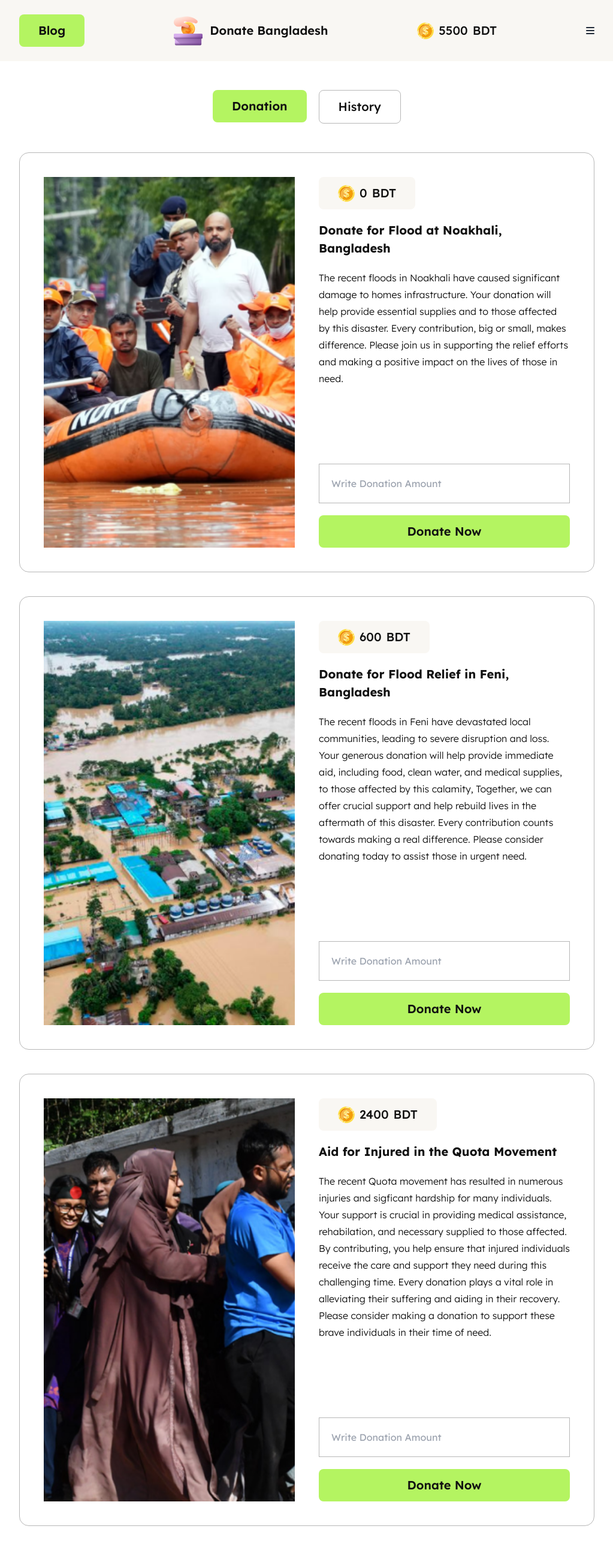
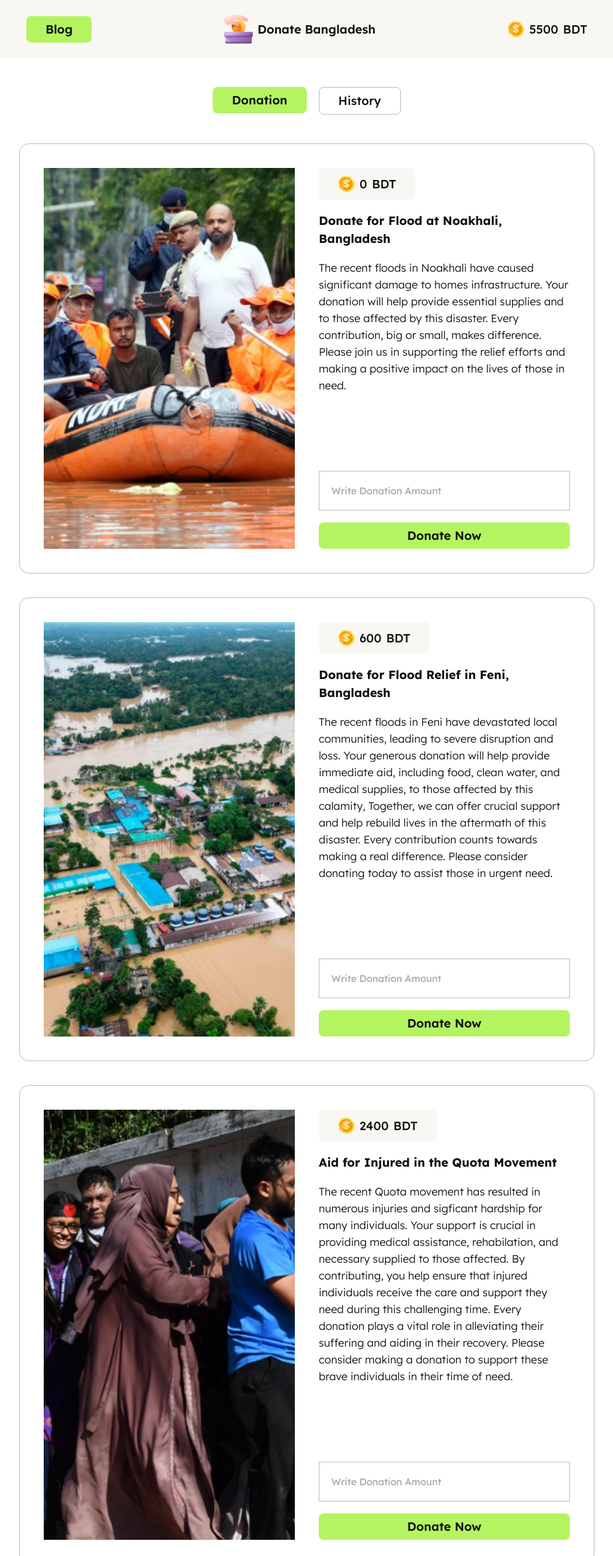
Before and after one commit to Sahajewel/batch-10-A5, a plain HTML site: page index.html in a window 1280 px wide. Shown: the top 2594 px of the page at 60% size, without its empty margins (128-1151 px from the left). Drawn offline with nearby package versions, Linux system fonts and the light colour scheme.

Commit message:
again check responsive

```diff
--- a/index.html
+++ b/index.html
@@ -42,7 +42,7 @@
               }
             },
             screens: {
-              xs: '460px',
+              xs: '340px',
               sm: '640px',
               md: '768px',
               lg: '1024px',
@@ -57,43 +57,41 @@
 <body class="font-lexend bg-white">
     <header id="header" class="sticky top-0">
        <section class="bg-deepWhite py-6">
-        <nav class="flex items-center justify-between w-3/4 mx-auto">
-            <div ><a href="./blog.html"> <button class="bg-green py-3 px-8 text-black font-600 rounded-lg text-20">Blog</button></a></div>
+        <nav class="flex items-center justify-between xs:w-full md:w-3/4 lg:w-3/4 mx-auto">
+            <div class="xs:pl-3"><a href="./blog.html"> <button class="bg-green py-3 xs:px-5 md:px-8 lg:px-8 text-black font-600 rounded-lg xs:text-sm md:text-20 lg:text-20 ">Blog</button></a></div>
 
 
-            <div class="flex justify-center items-center">
-                <div><img src="./assets/logo.png" alt="This is a image which is donate"></div>
-                <div class="text-20 font-600 text-black ml-3">Donate Bangladesh</div>
+            <div class="flex justify-between items-center">
+                <div><img class="xs:w-6 md:w-10 lg:w-12" src="./assets/logo.png" alt="This is a image which is donate"></div>
+                <div class="xs:text-sm md:text-20 lg:text-20 font-600 text-black ml-2 ">Donate Bangladesh</div>
             </div>
-            <div class="flex justify-center items-center">
+            <div class="flex justify-center items-center mr-3">
                 <div><img  src="./assets/coin.png" alt="This is coin image"></div>
-                <div class="font-500 text-20 text-black ml-2"><span id="total-money">5500</span><span class="ml-2">BDT</span></div>
+                <div class="font-500 text-20 text-black ml-2 xs:text-sm md:text-20 lg:text-20"><span id="total-money">5500</span><span class="ml-2">BDT</span></div>
             </div>
-            <div>
-              <i class="fa-solid fa-bars"></i>
-            </div>
+
         </nav>
        </section>
        <div class="flex justify-center mt-12 mb-6 pb-6">
-        <div class="mr-5"> <button id="donattion-btn"  class="bg-green py-3 px-8 text-black font-600 rounded-lg text-20">Donation</button></div>
-        <div> <button id="history-btn"  class="bg-[#11111] border border-gray py-3 px-8 text-black font-500 rounded-lg text-20">History</button></div>
+        <div class="mr-5"> <button id="donattion-btn"  class="bg-green py-3 px-8 text-black font-600 rounded-lg xs:text-sm md:text-20 lg:text-20">Donation</button></div>
+        <div> <button id="history-btn"  class="bg-[#11111] border border-gray py-3 px-8 text-black font-500 rounded-lg xs:text-sm md:text-20 lg:text-20">History</button></div>
        </div>
     </header>
     <main>
         <section id="main-section">
             <div class=" w-3/4 mx-auto grid  grid-cols-2 gap-10 border border-gray rounded-2xl p-10 mb-10">
-                <div class="xs:col-span-full md:col-span-full lg:col-span-1">
+                <div class="xs:col-span-full md:col-span-full lg:col-span-1 ">
                     <img class="w-full h-full object-cover" src="./assets/noakhali.png" alt="This is a noakhali image">
                 </div>
-                <div class="xs:col-span-full md:col-span-full lg:col-span-1">
+                <div class="xs:col-span-full md:col-span-full lg:col-span-1 ">
 
                         <div class="mb-5">
-                            <button class="flex items-center justify-center bg-deepWhite py-3 px-8 text-black font-500 rounded-lg text-20"><img src="./assets/coin.png" alt="coin image"><span id="noakhali-donation" class="ml-2">0</span><span class="ml-2">BDT</span></button>
+                            <button class="flex items-center justify-center bg-deepWhite py-3 px-8 text-black font-500 rounded-lg xs:text-sm md:text-20 lg:text-20"><img src="./assets/coin.png" alt="coin image"><span id="noakhali-donation" class="ml-2">0</span><span class="ml-2">BDT</span></button>
                         </div>
-                        <div class="mb-5 font-700 text-20 text-black">
+                        <div class="mb-5 font-700 xs:text-md md:text-20 lg:text-20 text-black">
                            Donate for Flood at Noakhali, Bangladesh
                         </div>
-                        <div class="mb-32 text-black leading-7 text-16 font-300">
+                        <div class="mb-32 text-black  xs:text-sm md:text-md lg:text-lg  font-300">
                             The recent floods in Noakhali have caused significant damage to homes infrastructure. Your donation will help provide essential supplies and to those affected by this disaster. Every contribution, big or small, makes difference. Please join us in supporting the relief efforts and making a positive impact on the lives of those in need.
                         </div>
                         <div class="mb-5">
@@ -102,7 +100,7 @@
                         <div>
                              <button onclick="my_modal_1.showModal()"
 
-                              id="noakhali-btn"  class="w-full bg-green py-3 px-8 text-black font-600 rounded-lg text-20">Donate Now</button>
+                              id="noakhali-btn"  class="w-full bg-green py-3 px-8 text-black font-600 rounded-lg xs:text-sm md:text-20 lg:text-20">Donate Now</button>
                             </div>
                             <dialog id="my_modal_1" class="modal">
                               <div class="modal-box">
@@ -128,20 +126,20 @@
                 </div>
                 <div class="xs:col-span-full md:col-span-full lg:col-span-1">
 
-                        <div class="mb-5">
-                            <button class="flex items-center justify-center bg-deepWhite py-3 px-8 text-black font-500 rounded-lg text-20"><img src="./assets/coin.png" alt="coin image"><span id="feni-donation" class="ml-2">600</span><span class="ml-2">BDT</span></button>
+                        <div class="mb-5 ">
+                            <button class="flex items-center justify-center bg-deepWhite py-3 px-8 text-black font-500 rounded-lg xs:text-sm md:text-20 lg:text-20"><img src="./assets/coin.png" alt="coin image"><span id="feni-donation" class="ml-2 ">600</span><span class="ml-2">BDT</span></button>
                         </div>
-                        <div class="mb-5 font-700 text-20 text-black">
+                        <div class="mb-5 font-700 xs:text-md md:text-20 lg:text-20 text-black">
                            Donate for Flood Relief in Feni, Bangladesh
                         </div>
-                        <div class="mb-32 text-black text-16 leading-7 font-300">
+                        <div class="mb-32 text-black  xs:text-sm md:text-md lg:text-lg  font-300">
                           The recent floods in Feni have devastated local communities, leading to severe disruption and loss. Your generous donation will help provide immediate aid, including food, clean water, and medical supplies, to those affected by this calamity, Together, we can offer crucial support and help rebuild lives in the aftermath of this disaster. Every contribution counts towards making a real difference. Please consider donating today to assist those in urgent need.
                         </div>
                         <div class="mb-5">
                             <input id="feni-input" class="w-full outline-none p-5 border border-gray " type="text" placeholder="Write Donation Amount">
                         </div>
                         <div>
-                             <button id="feni-btn" onclick="my_modal_2.showModal()"  class="w-full bg-green py-3 px-8 text-black font-600 rounded-lg text-20">Donate Now</button>
+                             <button id="feni-btn" onclick="my_modal_2.showModal()"  class="w-full bg-green py-3 px-8 text-black font-600 rounded-lg xs:text-sm md:text-20 lg:text-20">Donate Now</button>
                             </div>
                             <dialog id="my_modal_2" class="modal">
                               <div class="modal-box">
@@ -168,19 +166,19 @@
                 <div class="xs:col-span-full md:col-span-full lg:col-span-1">
 
                         <div class="mb-5">
-                            <button class="flex items-center justify-center bg-deepWhite py-3 px-8 text-black font-500 rounded-lg text-20"><img src="./assets/coin.png" alt="coin image"><span id="quota-donation" class="ml-2">2400</span><span class="ml-2">BDT</span></button>
+                            <button class="flex items-center justify-center bg-deepWhite py-3 px-8 text-black font-500 rounded-lg xs:text-sm md:text-20 lg:text-20"><img src="./assets/coin.png" alt="coin image"><span id="quota-donation" class="ml-2">2400</span><span class="ml-2">BDT</span></button>
                         </div>
-                        <div class="mb-5 font-700 text-20 text-black">
+                        <div class="mb-5 font-700 xs:text-md md:text-20 lg:text-20 text-black">
                           Aid for Injured in the Quota Movement
                         </div>
-                        <div class="mb-32  text-black text-16 leading-7 font-300">
+                        <div class="mb-32 text-black  xs:text-sm md:text-md lg:text-lg  font-300">
                           The recent Quota movement has resulted in numerous injuries and sigficant hardship for many individuals. Your support is crucial in providing medical assistance, rehabilation, and necessary supplied to those affected. By contributing, you help ensure that injured individuals receive the care and support they need during this challenging time. Every donation plays a vital role in alleviating their suffering and aiding in their recovery. Please consider making a donation to support these brave individuals in their time of need.
                         </div>
                         <div class="mb-5">
                             <input id="quota-input" class="w-full outline-none p-5 border border-gray " type="text" placeholder="Write Donation Amount">
                         </div>
                         <div>
-                             <button id="quota-btn" onclick="my_modal_3.showModal()" class="w-full bg-green py-3 px-8 text-black font-600 rounded-lg text-20">Donate Now</button>
+                             <button id="quota-btn" onclick="my_modal_3.showModal()" class="w-full bg-green py-3 px-8 text-black font-600 rounded-lg xs:text-sm md:text-20 lg:text-20">Donate Now</button>
                             </div>
 
                             <dialog id="my_modal_3" class="modal">
@@ -205,7 +203,7 @@
         <!-- history section start here -->
         <section id="history-saction" class="hidden">
 
-              <div id="div-history" class="w-3/4 mx-auto my-10">
+              <div id="div-history" class="w-3/4 mx-auto my-10 ">
 
               </div>
 
--- a/index.js
+++ b/index.js
@@ -73,7 +73,7 @@ quotaBtn.addEventListener("click", function(){
     `
     const div = document.getElementById("div-history");
     div.appendChild(p);
-    p.classList.add("border","rounded-xl","p-8","text-xl", "mb-5")
+    p.classList.add("border","rounded-xl","p-8", "text-4xl", "mb-5")
 
     if(isNaN(quotaValue) || quotaValue <= 0){
         alert('invalid number')
```
Also changed, not shown: blog.html (+23 -15 lines).
